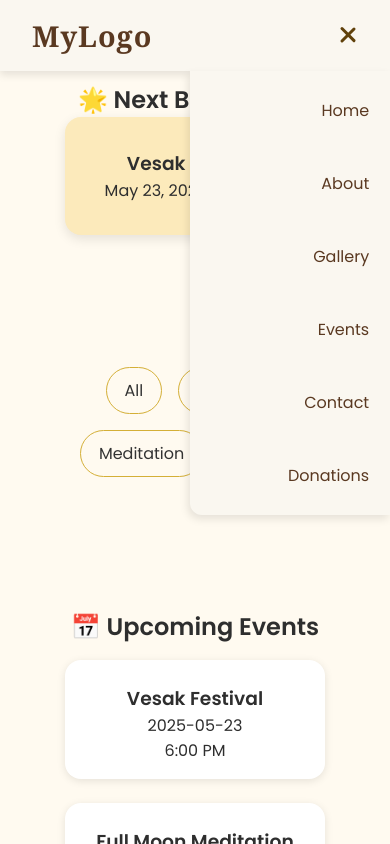
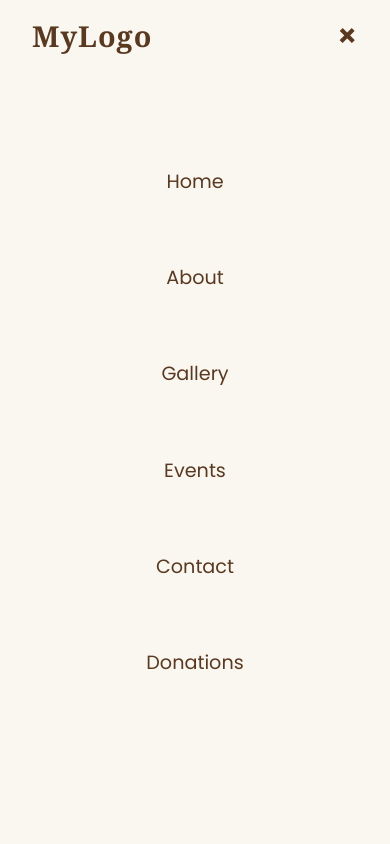
Before and after one commit to ShanikaHerath/Magul-Maha-Viharaya, a React (Create React App) app: page /Magul-Maha-Viharaya/events in a window 390 px wide. Both pictures are taken after a click on the element 348 px from the left and 35 px from the top of the page. Shown: the top 844 px of the page. Built offline with nearby package versions, Linux system fonts and the light colour scheme.

Commit message:
Implement responsive design for Events page with background image and historical theme

```diff
--- a/src/components/Navbar/Navbar.css
+++ b/src/components/Navbar/Navbar.css
@@ -1,50 +1,73 @@
-/* === Navbar Core === */
+/* === Core Navbar === */
 .navbar {
-  display: flex;
-  justify-content: space-between;
-  align-items: center;
-  background: #faf7f0; /* Soft beige temple tone */
-  padding: 1rem 2rem;
-  box-shadow: 0 4px 8px rgba(0, 0, 0, 0.1);
   position: fixed;
   top: 0;
   left: 0;
   width: 100%;
+  background: #faf7f0;
+  padding: 1rem 2rem;
+  box-shadow: 0 4px 8px rgba(0, 0, 0, 0.1);
   z-index: 1000;
-  transition: top 0.3s ease-in-out;
+  transition: top 0.3s ease-in-out, background-color 0.3s ease;
   animation: fadeInDown 0.8s ease-out;
 }
 
-/* === Scroll Hide Show === */
+/* === Scroll Hide === */
 .navbar.hidden {
   top: -100px;
 }
-
 .navbar.visible {
   top: 0;
 }
 
-/* === Logo Styling === */
-.navbar-logo a,
+/* === Container === */
+.navbar-container {
+  display: flex;
+  justify-content: space-between;
+  align-items: center;
+  width: 100%;
+}
+
+/* === Logo === */
 .navbar-logo {
   font-size: 1.8rem;
-  font-weight: 700;
-  text-decoration: none;
-  color: #5a3921; /* Earthy brown */
+  font-weight: bold;
+  color: #5a3921;
   font-family: 'Georgia', serif;
   letter-spacing: 1px;
-  transition: color 0.3s ease;
+  cursor: pointer;
+  z-index: 1101;
 }
 
-.navbar-logo:hover {
-  color: #a05e2b; /* Gold-brown hover */
+/* === Hamburger === */
+.hamburger {
+  display: none;
+  flex-direction: column;
+  cursor: pointer;
+  gap: 5px;
+  z-index: 1101;
 }
 
-/* === Links and Buttons === */
+.bar {
+  width: 20px;
+  height: 3px;
+  background-color: #60410b;
+  transition: 0.3s;
+  border-radius: 2px;
+}
+
+.close-icon {
+  font-size: 2rem;
+  color: #5a3921;
+  font-weight: bold;
+  line-height: 1;
+}
+
+/* === Nav Links === */
 .navbar-links {
-  list-style: none;
   display: flex;
   gap: 1.2rem;
+  list-style: none;
   margin: 0;
   padding: 0;
 }
@@ -53,8 +76,6 @@
   position: relative;
 }
 
-/* Shared styles for <Link> and <button> */
-.navbar-links li a,
 .nav-btn {
   background: none;
   border: none;
@@ -63,19 +84,16 @@
   font-size: 1rem;
   padding: 0.5rem;
   border-radius: 4px;
-  text-decoration: none;
   font-family: inherit;
   cursor: pointer;
   position: relative;
   transition: all 0.3s ease;
 }
 
-.navbar-links li a:hover,
 .nav-btn:hover {
   color: #a05e2b;
 }
 
-.navbar-links li a::after,
 .nav-btn::after {
   content: '';
   position: absolute;
@@ -87,57 +105,30 @@
   transition: width 0.3s ease;
 }
 
-.navbar-links li a:hover::after,
 .nav-btn:hover::after {
   width: 100%;
 }
 
-/* === Hamburger === */
-.hamburger {
-  display: none;
-  flex-direction: column;
-  cursor: pointer;
-  gap: 5px;
-}
-
-.bar {
-  width: 20px;
-  height: 3px;
-  background-color: #60410b;
-  transition: 0.3s;
-  border-radius: 2px;
-}
-
-.bar.open:nth-child(1) {
-  transform: rotate(45deg) translate(5px, 5px);
-}
-
-.bar.open:nth-child(2) {
-  opacity: 0;
-}
-
-.bar.open:nth-child(3) {
-  transform: rotate(-45deg) translate(6px, -6px);
-}
-
-/* === Responsive === */
+/* === Responsive (Mobile) === */
 @media (max-width: 768px) {
   .hamburger {
     display: flex;
   }
 
   .navbar-links {
-    position: absolute;
-    top: 100%;
+    position: fixed;
+    top: 0;
     right: 0;
+    height: 100vh;
+    width: 100%;
     background-color: #faf7f0;
     flex-direction: column;
-    width: 200px;
-    padding: 0.8rem;
+    justify-content: center;
+    align-items: center;
     transform: translateX(100%);
     transition: transform 0.3s ease-in-out;
     box-shadow: -2px 4px 8px rgba(0, 0, 0, 0.1);
-    border-radius: 0 0 0 12px;
+    z-index: 1100;
   }
 
   .navbar-links.open {
@@ -145,18 +136,16 @@
   }
 
   .navbar-links li {
-    margin: 0.4rem 0;
-    text-align: right;
+    margin: 1rem 0;
+    text-align: center;
   }
 
-  .navbar-links li a,
   .nav-btn {
-    font-size: 1rem;
-    color: #5a3921;
+    font-size: 1.2rem;
   }
 }
 
-/* === Fade animation === */
+/* === Fade In Animation === */
 @keyframes fadeInDown {
   0% {
     transform: translateY(-20px);
@@ -167,11 +156,3 @@
     opacity: 1;
   }
 }
-.navbar-container {
-  display: flex;
-  align-items: center;
-  justify-content: space-between;
-  width: 100%;
-  max-width: 1300px;
-  margin: 0 auto;
-}
--- a/src/components/Navbar/Navbar.jsx
+++ b/src/components/Navbar/Navbar.jsx
@@ -1,6 +1,6 @@
 import React, { useState, useEffect } from 'react';
 import { useNavigate, useLocation } from 'react-router-dom';
-import './Navbar.css';  // Keep this path based on where Navbar.jsx lives
+import './Navbar.css';
 
 const Navbar = () => {
   const [isOpen, setIsOpen] = useState(false);
@@ -19,29 +19,37 @@ const Navbar = () => {
     navigate(path);
   };
 
+  // ✅ UPDATED: Scroll to section with offset
   const handleScrollTo = (id) => {
     closeMenu();
+    const offset = 80; // adjust this based on your navbar height
+
     if (location.pathname !== '/') {
       setPendingScrollId(id);
       navigate('/');
     } else {
-      const section = document.getElementById(id);
-      if (section) {
-        section.scrollIntoView({ behavior: 'smooth' });
+      const element = document.getElementById(id);
+      if (element) {
+        const y = element.getBoundingClientRect().top + window.scrollY - offset;
+        window.scrollTo({ top: y, behavior: 'smooth' });
       }
     }
   };
 
+  // ✅ UPDATED: Scroll after route change
   useEffect(() => {
     if (location.pathname === '/' && pendingScrollId) {
-      const section = document.getElementById(pendingScrollId);
-      if (section) {
-        section.scrollIntoView({ behavior: 'smooth' });
+      const offset = 80;
+      const element = document.getElementById(pendingScrollId);
+      if (element) {
+        const y = element.getBoundingClientRect().top + window.scrollY - offset;
+        window.scrollTo({ top: y, behavior: 'smooth' });
         setPendingScrollId(null);
       }
     }
   }, [location, pendingScrollId]);
 
+  // Hide navbar on scroll down
   useEffect(() => {
     const controlNavbar = () => {
       if (window.scrollY > lastScrollY) setShowNavbar(false);
@@ -53,20 +61,33 @@ const Navbar = () => {
     return () => window.removeEventListener('scroll', controlNavbar);
   }, [lastScrollY]);
 
+  // Lock scroll when menu is open
+  useEffect(() => {
+    document.body.style.overflow = isOpen ? 'hidden' : 'auto';
+  }, [isOpen]);
+
   return (
-    <nav className={`navbar ${showNavbar ? 'visible' : 'hidden'}`}>
+    <nav className={`navbar ${showNavbar ? 'visible' : 'hidden'}`} aria-label="Main navigation">
       <div className="navbar-container">
-        <div className="navbar-logo">MyLogo</div>
+        <div className="navbar-logo" onClick={() => handleScrollTo('main')}>
+          MyLogo
+        </div>
 
-        <div className="hamburger" onClick={toggleMenu}>
-          <span className={`bar ${isOpen ? 'open' : ''}`}></span>
-          <span className={`bar ${isOpen ? 'open' : ''}`}></span>
-          <span className={`bar ${isOpen ? 'open' : ''}`}></span>
+        <div className="hamburger" onClick={toggleMenu} aria-label="Toggle menu">
+          {isOpen ? (
+            <span className="close-icon">×</span>
+          ) : (
+            <>
+              <span className="bar"></span>
+              <span className="bar"></span>
+              <span className="bar"></span>
+            </>
+          )}
         </div>
 
         <ul className={`navbar-links ${isOpen ? 'open' : ''}`}>
           <li><button className="nav-btn" onClick={() => handleScrollTo('main')}>Home</button></li>
-          <li><button className="nav-btn" onClick={() => handleScrollTo('about-section')}>About</button></li>
+          <li><button className="nav-btn" onClick={() => handleScrollTo('about')}>About</button></li>
           <li><button className="nav-btn" onClick={() => handleScrollTo('gallery')}>Gallery</button></li>
           <li><button className="nav-btn" onClick={() => navigateTo('/events')}>Events</button></li>
           <li><button className="nav-btn" onClick={() => navigateTo('/contact')}>Contact</button></li>
--- a/src/components/pages/Events/Events.css
+++ b/src/components/pages/Events/Events.css
@@ -1,18 +1,71 @@
+.events-page {
+  background-color: #f4e7d4;
+}
+
 .events-container {
-  padding: 2rem;
+  margin: 100px auto 2.5rem auto; /* Fixed overlap issue with navbar */
+  max-width: 700px;
+  padding: 2rem 2.5rem;
+  background: #f8f2e9;
+  border-radius: 14px;
+  box-shadow: 0 10px 30px rgba(92, 64, 51, 0.2);
+  font-family: 'Georgia', serif;
+  color: #4b382a;
+  transition: transform 0.35s ease, box-shadow 0.35s ease;
+}
+
+.events-container:hover {
+  transform: translateY(-8px);
+  box-shadow: 0 18px 40px rgba(92, 64, 51, 0.35);
 }
 
 .highlight-feature {
-  text-align: center;
+  border-left: 6px solid #a9734a;
+  padding-left: 1.2rem;
   margin-bottom: 2rem;
 }
 
+.highlight-feature h2 {
+  font-size: 2rem;
+  font-weight: 700;
+  color: #8c5a2a;
+  margin-bottom: 0.8rem;
+  display: flex;
+  align-items: center;
+  gap: 0.6rem;
+  user-select: none;
+  text-shadow: 1px 1px 2px rgba(140, 90, 42, 0.3);
+}
+
 .highlight-banner {
-  background: #fceabb;
-  padding: 2rem;
-  border-radius: 1rem;
-  box-shadow: 0 4px 12px rgba(0,0,0,0.1);
-  animation: fadeUp 1s ease-out;
+  background: linear-gradient(135deg, #e6d8c3 0%, #c8b69f 100%);
+  border-radius: 12px;
+  padding: 1.3rem 1.8rem;
+  box-shadow: inset 0 3px 8px rgba(133, 96, 57, 0.25);
+  transition: background-color 0.3s ease, box-shadow 0.3s ease;
+}
+
+.highlight-banner:hover {
+  background: linear-gradient(135deg, #d2b57b 0%, #b08a4b 100%);
+  box-shadow: 0 0 10px rgba(176, 138, 75, 0.6);
+  cursor: pointer;
+}
+
+.highlight-banner h3 {
+  font-size: 1.5rem;
+  font-weight: 600;
+  color: #6b4a1e;
+  margin-bottom: 0.3rem;
+  text-shadow: 0.5px 0.5px 1px rgba(107, 74, 30, 0.4);
+}
+
+.highlight-banner p {
+  font-size: 1.05rem;
+  font-weight: 400;
+  color: #5a4a33;
+  letter-spacing: 0.02em;
+  font-style: italic;
+  text-shadow: 0.3px 0.3px 0.5px rgba(90, 74, 51, 0.25);
 }
 
 .filter-section {
--- a/src/components/pages/Events/Events.jsx
+++ b/src/components/pages/Events/Events.jsx
@@ -44,6 +44,7 @@ const Events = () => {
   );
 
   return (
+    <div className="events-page">
     <div className="events-container">
       <section className="highlight-feature">
         <h2>🌟 Next Big Festival</h2>
@@ -52,6 +53,7 @@ const Events = () => {
           <p>May 23, 2025 - 6:00 PM</p>
         </div>
       </section>
+      </div>
 
       <section className="filter-section">
         <button onClick={() => setFilter("all")}>All</button>
--- a/src/components/pages/Home/Home.css
+++ b/src/components/pages/Home/Home.css
@@ -22,13 +22,16 @@ body {
   color: var(--text-color);
 }
 
+/* ==== Global Section Fix for Scroll Offset ==== */
 section {
   padding: 50px 10%;
+  scroll-margin-top: 80px; /* Prevents overlap from fixed navbar */
 }
 
-/* Home */
+/* ==== HERO Section ==== */
 .home {
   min-height: 100vh;
+  padding-top: 80px; /* Matches navbar height */
   display: grid;
   grid-template-columns: repeat(auto-fit, minmax(300px, 1fr));
   align-items: center;
@@ -36,12 +39,7 @@ section {
   background: #fdf6f0;
 }
 
-.home-img img {
-  width: 100%;
-  border-radius: 1rem;
-  object-fit: cover;
-}
-
+/* === Hero Text === */
 .home-text h3 {
   color: var(--main-color);
   background: #f2e5d9;
@@ -56,6 +54,7 @@ section {
 .home-text h1 {
   font-size: var(--big-font);
   margin-bottom: 1rem;
+  line-height: 1.3;
 }
 
 .home-text span {
@@ -66,8 +65,19 @@ section {
   margin-bottom: 1.5rem;
   font-size: 1rem;
   max-width: 600px;
+  line-height: 1.6;
 }
 
+/* === Hero Image === */
+.home-img img {
+  width: 100%;
+  max-height: 600px;
+  height: auto;
+  object-fit: cover;
+  border-radius: 1rem;
+}
+
+/* === Button === */
 .btn {
   background: var(--main-color);
   color: #fff;
@@ -75,14 +85,23 @@ section {
   border-radius: 2rem;
   text-decoration: none;
   display: inline-block;
-  transition: background 0.3s;
+  font-size: 1rem;
+  border: none;
+  cursor: pointer;
+  transition: background 0.3s ease;
 }
 
 .btn:hover {
   background: #a0522d;
 }
 
-/* Services */
+/* ==== Services (Optional for Consistency) ==== */
+.services-container {
+  display: grid;
+  grid-template-columns: repeat(auto-fit, minmax(250px, auto));
+  gap: 2rem;
+}
+
 .heading {
   text-align: center;
   margin-bottom: 2rem;
@@ -97,12 +116,6 @@ section {
 .heading h2 {
   font-size: var(--h2-font);
   margin-top: 0.5rem;
-}
-
-.services-container {
-  display: grid;
-  grid-template-columns: repeat(auto-fit, minmax(250px, auto));
-  gap: 2rem;
 }
 
 .box {
@@ -126,27 +139,13 @@ section {
   font-size: 0.95rem;
 }
 
-/* General Styling */
-body {
-  font-family: 'Poppins', sans-serif;
-  margin: 0;
-  padding: 0;
-  background-color: #fdfaf6;
-  color: #3e2c23; /* dark brown text */
-}
-
-/* Contact Section */
+/* ==== Contact Section ==== */
 .contact {
   padding: 4rem 2rem;
-  background-color: #f5e6da; /* light creamy brown */
+  background-color: #f5e6da;
   text-align: center;
 }
 
-.heading {
-  margin-bottom: 2rem;
-}
-
-/* Contact Button */
 .contact-button {
   background-color: #8b5e3c;
   color: #fffaf0;
@@ -166,8 +165,26 @@ body {
   box-shadow: 0 8px 16px rgba(0, 0, 0, 0.2);
 }
 
-/* Responsive Design */
+/* ==== Responsive Design ==== */
 @media (max-width: 768px) {
+  .home {
+    grid-template-columns: 1fr;
+    text-align: center;
+  }
+
+  .home-text h1 {
+    font-size: 2rem;
+  }
+
+  .home-text p {
+    font-size: 0.95rem;
+    margin: 0 auto 1.5rem;
+  }
+
+  .home-img img {
+    max-height: 400px;
+  }
+
   .contact-button {
     width: 80%;
     padding: 1rem;
--- a/src/components/pages/Main/Main.jsx
+++ b/src/components/pages/Main/Main.jsx
@@ -102,7 +102,7 @@ const Main = () => {
       </section>
 
       {/* About Section */}
-      <section className="about-section">
+      <section id="about" className="about-section">
         <div className="about-container">
           <div className="about-block">
             <div className="about-text">
@@ -175,7 +175,7 @@ const Main = () => {
       </section>
 
       {/* Gallery Section */}
-      <section className="gallery-section">
+       <section id="gallery" className="gallery-section">
         <h2 data-aos="fade-up">Temple Gallery</h2>
 
         {/* Filter Buttons */}
```
